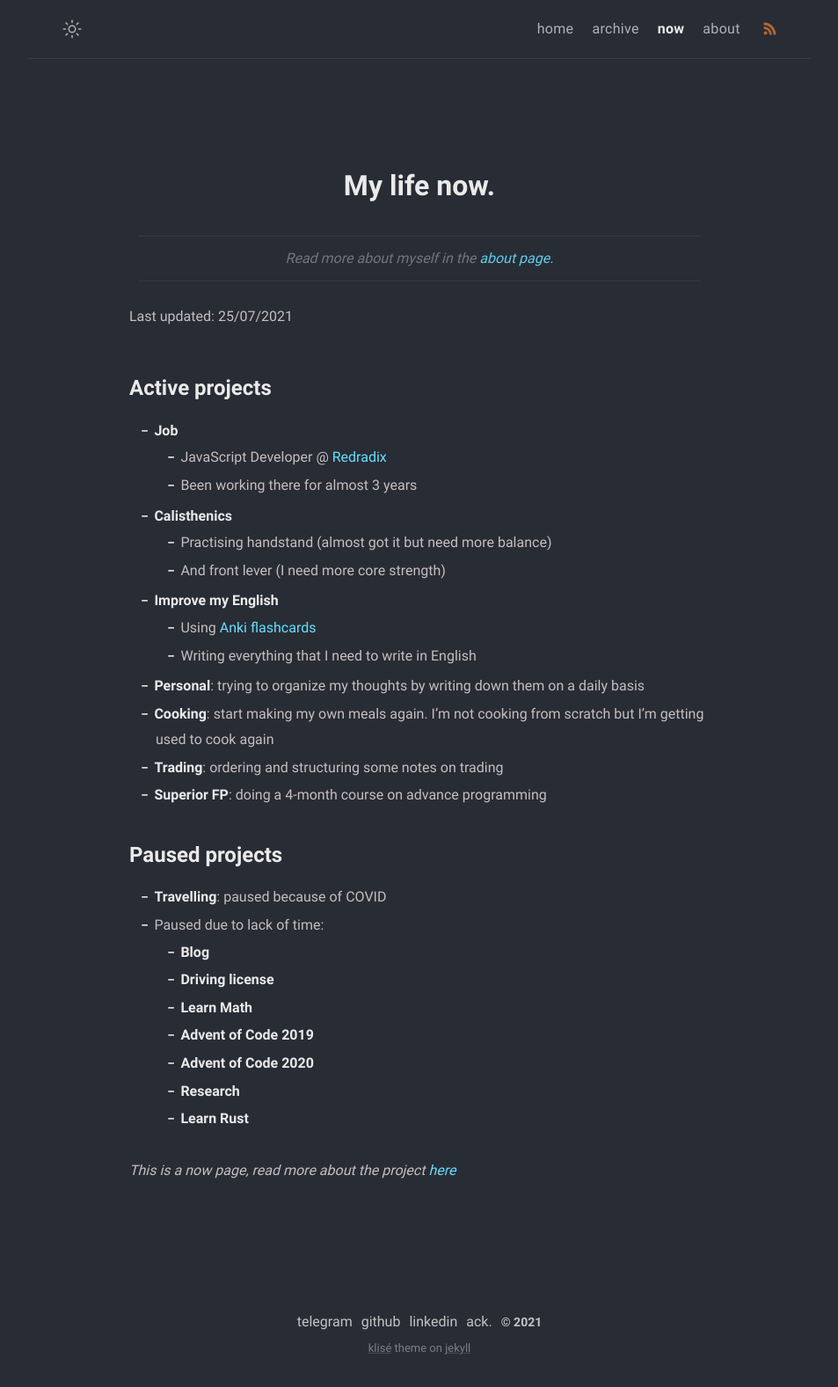
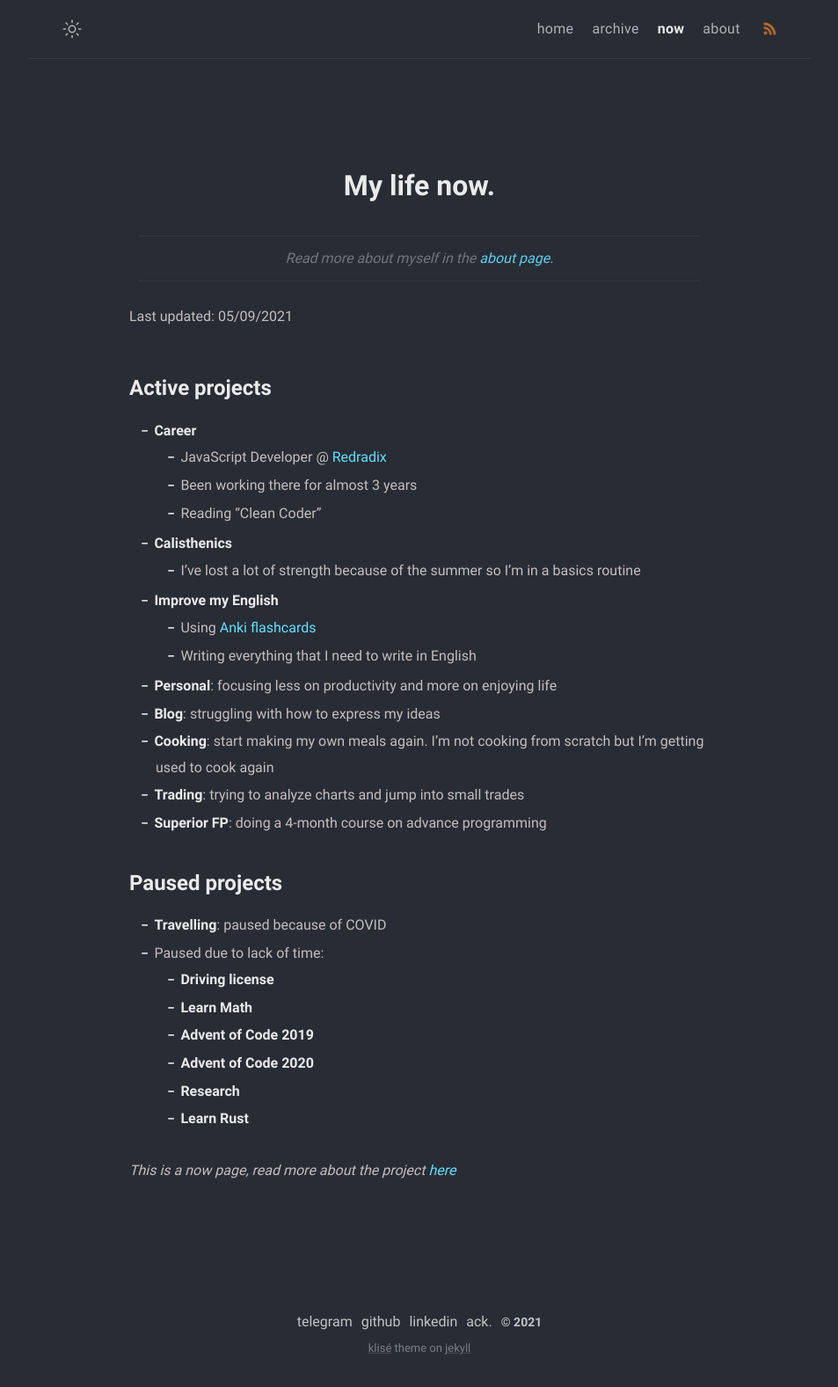
Before and after one commit to MonkeyAndres/MonkeyAndres.github.io, a Jekyll site: the page built from now.md, in a window 1280 px wide. Shown: the whole page at 88% size, without its empty margins (163-1116 px from the left). Built offline with Jekyll 4.4.1, drawn with Linux system fonts in a browser that asks for light colours.

Commit message:
📝Update now page

```diff
--- a/now.md
+++ b/now.md
@@ -8,29 +8,29 @@ comments: false
 
 > Read more about myself in the [about page.](../about)
 
-Last updated: 25/07/2021
+Last updated: 05/09/2021
 
 # Active projects
 
-- **Job**
+- **Career**
   - JavaScript Developer @ [Redradix](https://redradix.com/)
   - Been working there for almost 3 years
+  - Reading "Clean Coder"
 - **Calisthenics**
-  - Practising handstand (almost got it but need more balance)
-  - And front lever (I need more core strength)
+  - I've lost a lot of strength because of the summer so I'm in a basics routine
 - **Improve my English**
   - Using [Anki flashcards](https://apps.ankiweb.net/)
   - Writing everything that I need to write in English
-- **Personal**: trying to organize my thoughts by writing down them on a daily basis
+- **Personal**: focusing less on productivity and more on enjoying life
+- **Blog**: struggling with how to express my ideas
 - **Cooking**: start making my own meals again. I'm not cooking from scratch but I'm getting used to cook again
-- **Trading**: ordering and structuring some notes on trading
+- **Trading**: trying to analyze charts and jump into small trades
 - **Superior FP**: doing a 4-month course on advance programming
 
 # Paused projects
 
 - **Travelling**: paused because of COVID
 - Paused due to lack of time:
-  - **Blog**
   - **Driving license**
   - **Learn Math**
   - **Advent of Code 2019**
```
